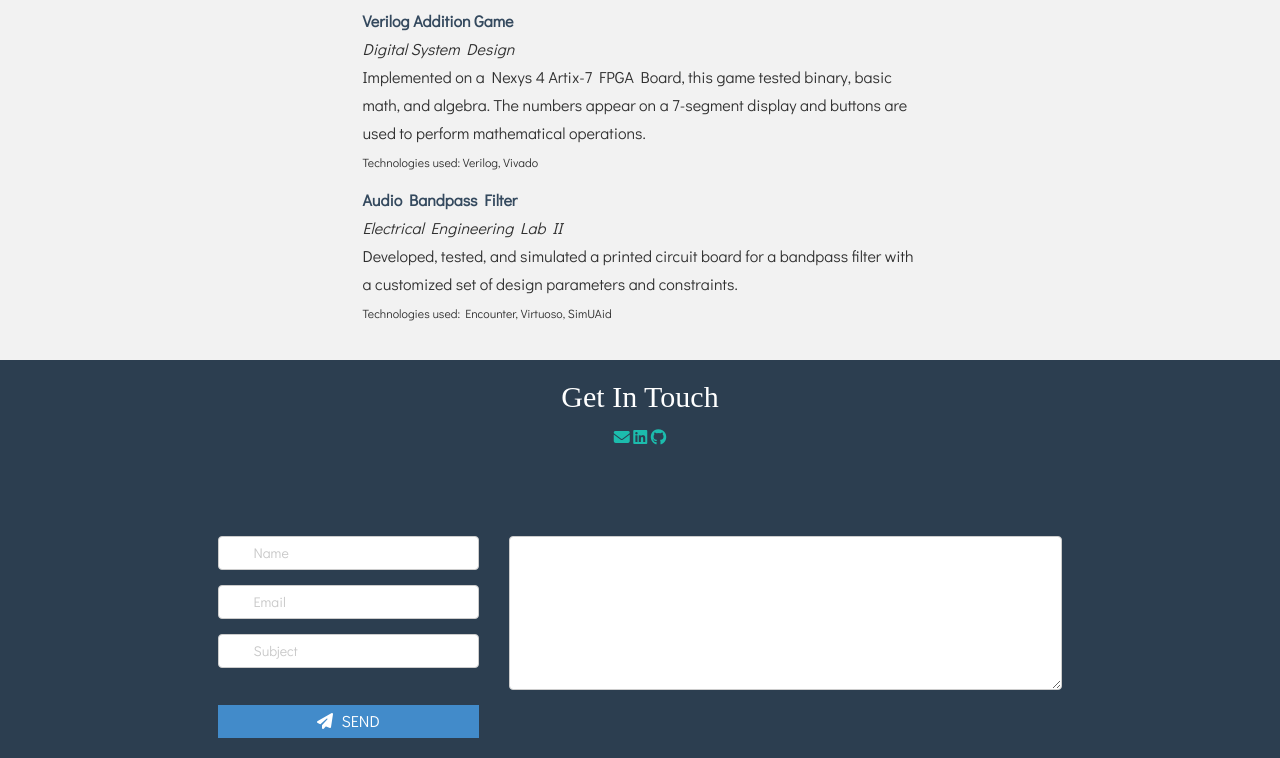
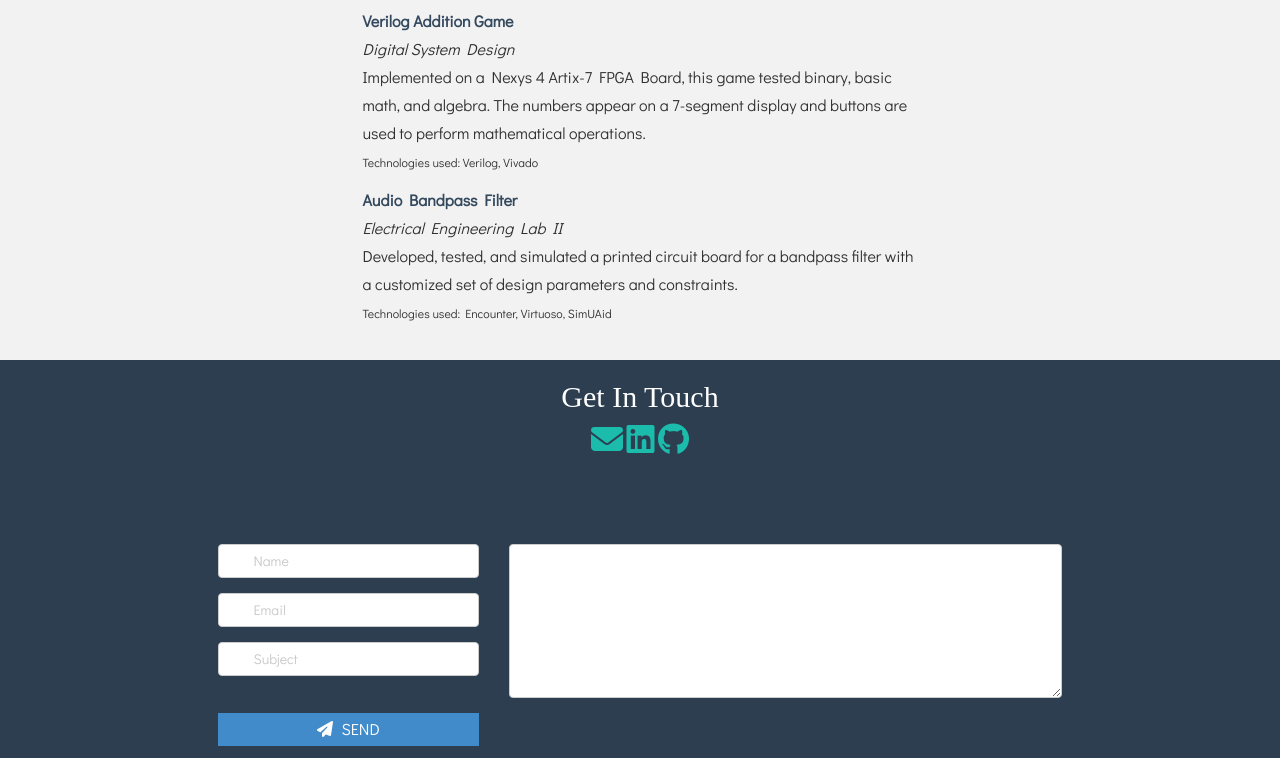
Before and after one commit to tnat93/portfolio, a plain HTML site: page index.html in a window 1280 px wide. Shown: the part 2042-2800 px from the top of the page. Drawn offline with nearby package versions, Linux system fonts and the light colour scheme; a web font is replaced by a local one.

Commit message:
Minor edits

```diff
--- a/index.html
+++ b/index.html
@@ -96,7 +96,7 @@
 				</div>
 				<div class="col-lg-3">
 					<!-- Resume download link -->
-					<a class="btn btn-default" href="TamaraNatasya_Resume.pdf" target="_blank"><i class="fa fa-file-text fa-3x"></i></a>
+					<a href="TamaraNatasya_Resume.pdf" target="_blank"><i class="fa fa-file-text fa-2x"></i></a>
 				</div>
 			</div><!--/.row -->
 		</div><!--/.container -->
@@ -239,9 +239,9 @@
         <div class="social-media">
           <p class="text-center">
             <!-- EDIT: Social Links. Replace # with your URL for each -->
-           <a href="mailto:t.nat493@gmail.com" target="_blank" class="mail"><i class="fa fa-envelope"></i></a>
-           <a href="linkedin.com/in/tnatasya" target="_blank"><i class="fa fa-linkedin-square"></i></a>
-           <a href="github.com/tnat93" target="_blank"><i class="fa fa-github"></i></a>
+           <a href="mailto:t.nat493@gmail.com" target="_blank" class="mail"><i class="fa fa-envelope fa-2x"></i></a>
+           <a href="linkedin.com/in/tnatasya" target="_blank"><i class="fa fa-linkedin-square fa-2x"></i></a>
+           <a href="github.com/tnat93" target="_blank"><i class="fa fa-github fa-2x"></i></a>
           </p>
         </div>
         <div class="row">
--- a/js/main.js
+++ b/js/main.js
@@ -24,7 +24,7 @@ $(document).ready(function() {
   });
 
   $(".loves").typed({
-      strings: ["science^100", "adventures^100", "music festivals^100", "Batman^100", "programming^100", "coffee^100", "low-level designing^100"],
+      strings: ["science^100", "adventures^100", "programming^100", "coffee^100", "low-level designing^100"],
       typeSpeed: 50,
       backSpeed: 25,
       loop: true
```
